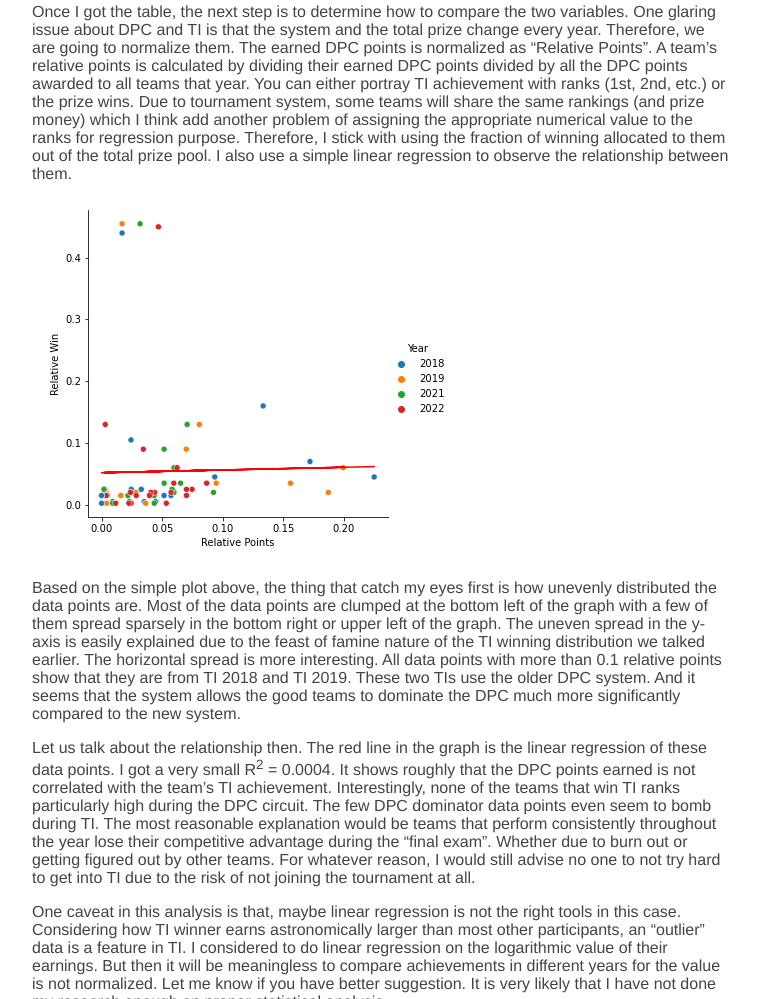
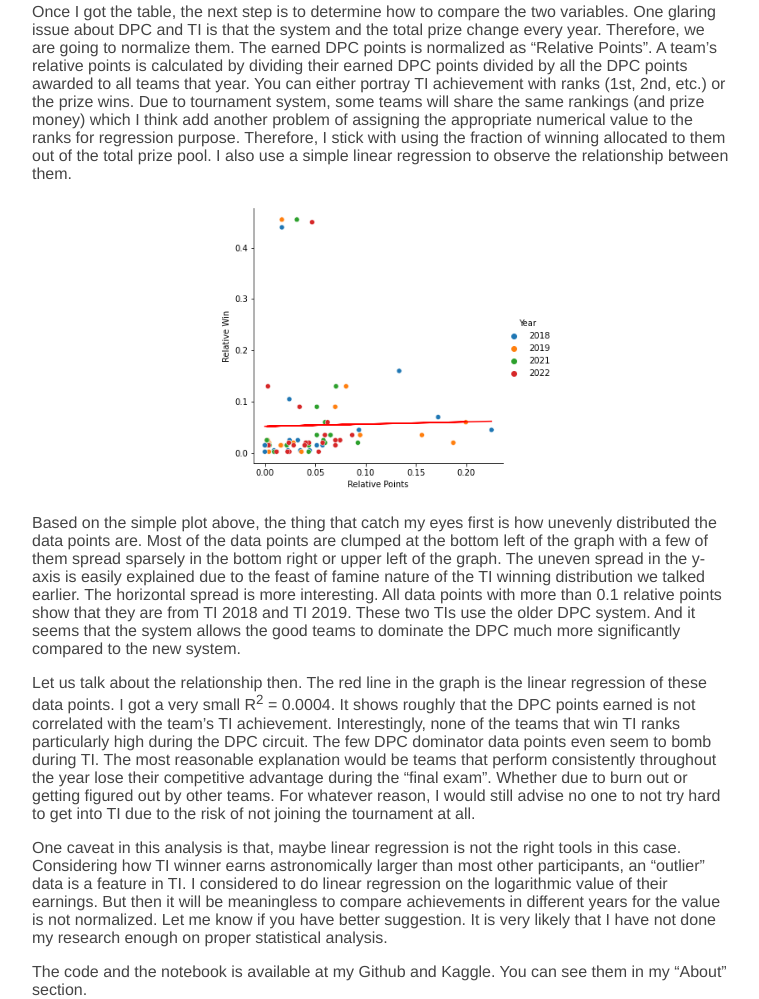
Before and after one commit to arutaki/arutaki.github.io, a plain HTML site: page writing/ti_win.html in a window 1280 px wide. Shown: the part 1123-2122 px from the top of the page, without its empty margins (258-1017 px from the left). Drawn offline with Linux system fonts and the light colour scheme.

Commit message:
Center the image in ti article

```diff
--- a/style.css
+++ b/style.css
@@ -87,3 +87,10 @@ body {
     margin: 1em 0;
     padding: 0;
 }
+
+.center {
+  display: block;
+  margin-left: auto;
+  margin-right: auto;
+  width: 50%;
+}
--- a/writing/ti_win.html
+++ b/writing/ti_win.html
@@ -67,7 +67,7 @@
         <p>
             Once I got the table, the next step is to determine how to compare the two variables. One glaring issue about DPC and TI is that the system and the total prize change every year. Therefore, we are going to normalize them. The earned DPC points is normalized as  “Relative Points”. A team’s relative points is calculated by dividing their earned DPC points divided by all the DPC points awarded to all teams that year. You can either portray TI achievement with ranks (1st, 2nd, etc.) or the prize wins. Due to tournament system, some teams will share the same rankings (and prize money) which I think add another problem of assigning the appropriate numerical value to the ranks for regression purpose. Therefore, I stick with using the fraction of winning allocated to them out of the total prize pool. I also use a simple linear regression to observe the relationship between them.
         </p>
-        <img src="https://raw.githubusercontent.com/arutaki/arutaki.github.io/main/assets/ti_win/TI.png" alt="hi" class="inline"/>
+        <img src="https://raw.githubusercontent.com/arutaki/arutaki.github.io/main/assets/ti_win/TI.png" alt="TI" class="center"/>
         <p>
             Based on the simple plot above, the thing that catch my eyes first is how unevenly distributed the data points are. Most of the data points are clumped at the bottom left of the graph with a few of them spread sparsely in the bottom right or upper left of the graph. The uneven spread in the y-axis is easily explained due to the feast of famine nature of the TI winning distribution we talked earlier. The horizontal spread is more interesting. All data points with more than 0.1 relative points show that they are from TI 2018 and TI 2019. These two TIs use the older DPC system. And it seems that the system allows the good teams to dominate the DPC much more significantly compared to the new system.
         </p>
```
